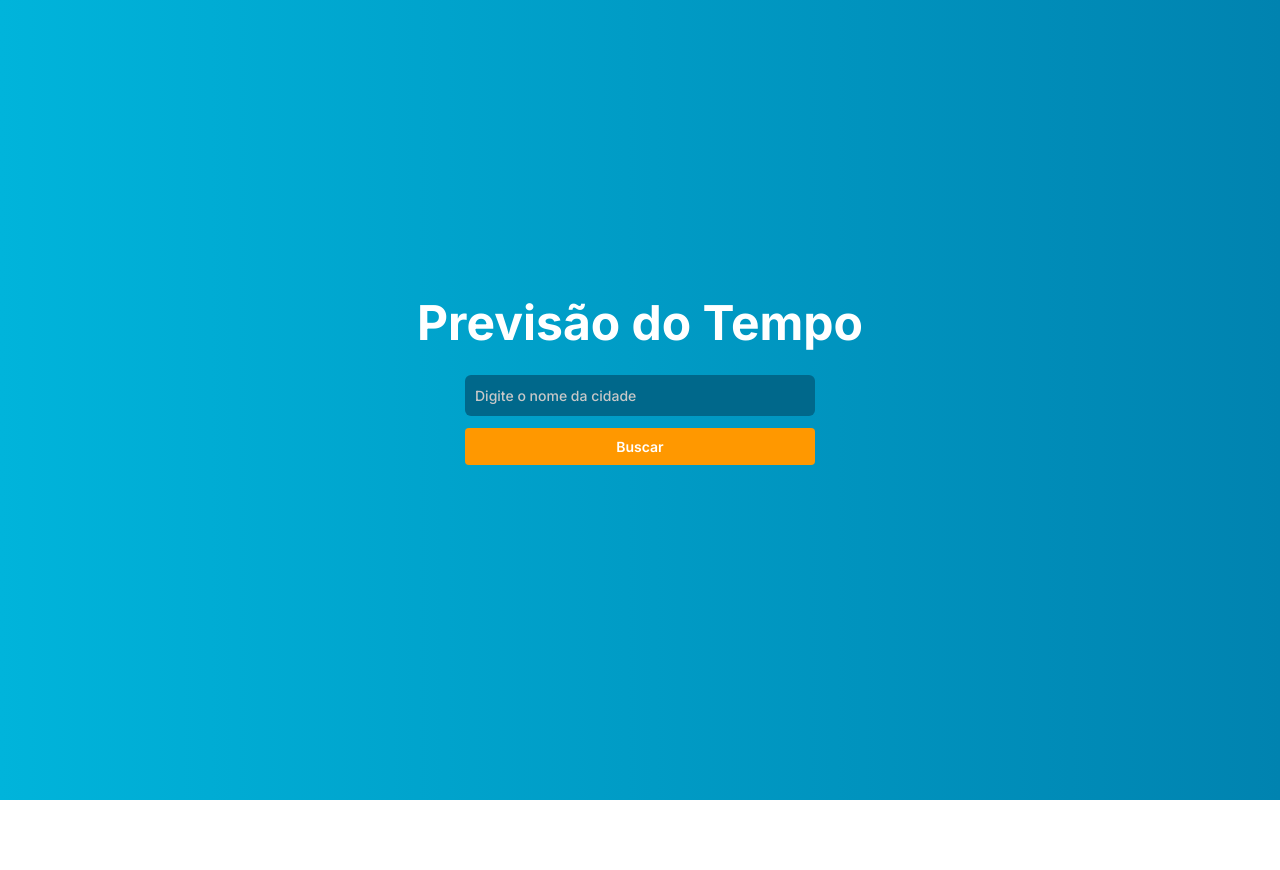
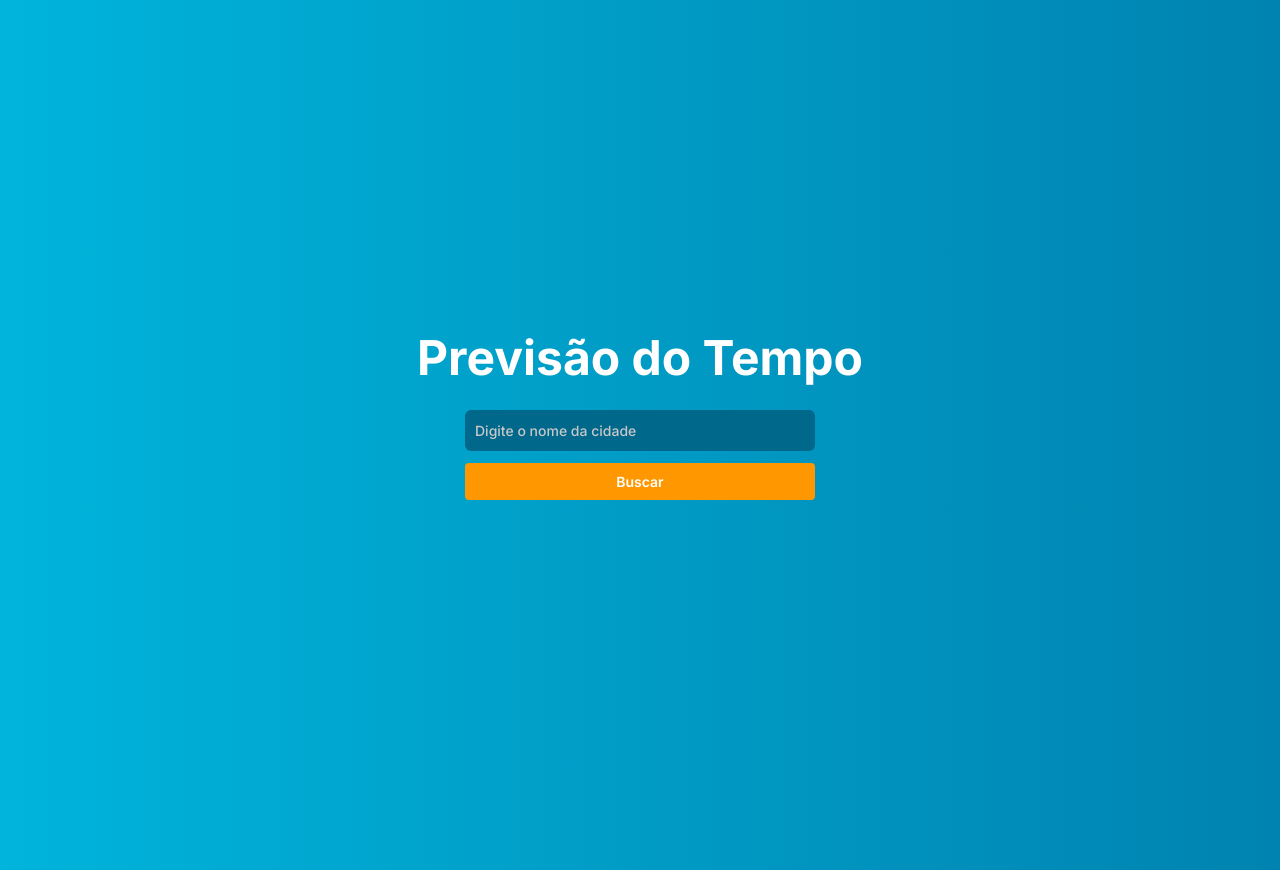
Before and after one commit to gabrielbaltar/openWeatherApp, a React (Vite) app: page / in a window 1280 px wide. Before the commit the page ends 800 px from the top, so only its background shows below. Built offline with nearby package versions, Linux system fonts and the light colour scheme.

Commit message:
fix: height bug

```diff
--- a/src/App.css
+++ b/src/App.css
@@ -12,7 +12,15 @@
   flex-direction: column;
   align-items: center;
   justify-content: center;
-  height: 100vh;
+  height: 870px;
+}
+
+.content-container {
+  display: flex;
+  flex-direction: column;
+  align-items: center;
+  justify-content: center;
+
 }
 
 h1 {
--- a/src/App.jsx
+++ b/src/App.jsx
@@ -77,6 +77,7 @@ function App() {
     const apiDate4 = await responseApiFiveDays.data.list[28].dt_txt;
     const apiDate5 = await responseApiFiveDays.data.list[36].dt_txt;
 
+
     const [extractDatePart] = apiDate.split(' ');
     const [datePart2] = apiDate2.split(' ');
     const [datePart3] = apiDate3.split(' ');
```
